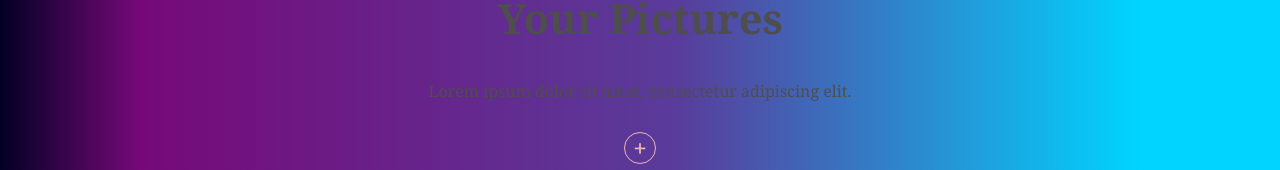
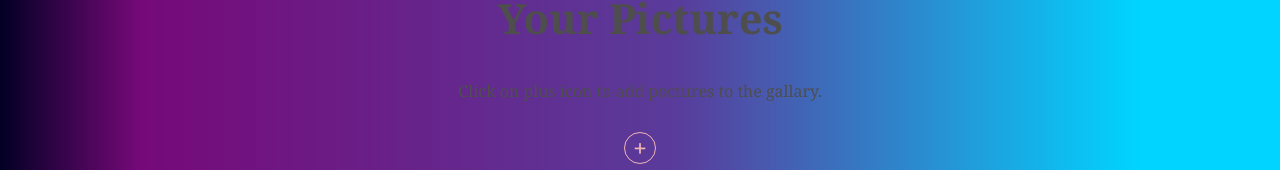
Before and after one commit to nitishgiri007/picsart, a React (Create React App) app: page / in a window 1280 px wide. Shown: the part 110-280 px from the top of the page. Built offline with nearby package versions, Linux system fonts and the light colour scheme; no server answers; the database is empty.

Commit message:
Update Title.js

```diff
--- a/src/comps/Title.js
+++ b/src/comps/Title.js
@@ -5,7 +5,7 @@ const Title = () => {
     <div className="title">
       <h1>Pics_Art</h1>
       <h2>Your Pictures</h2>
-      <p>Lorem ipsum dolor sit amet, consectetur adipiscing elit.</p>
+      <p>Click on plus icon to add poctures to the gallary.</p>
     </div>
   )
 }
```
